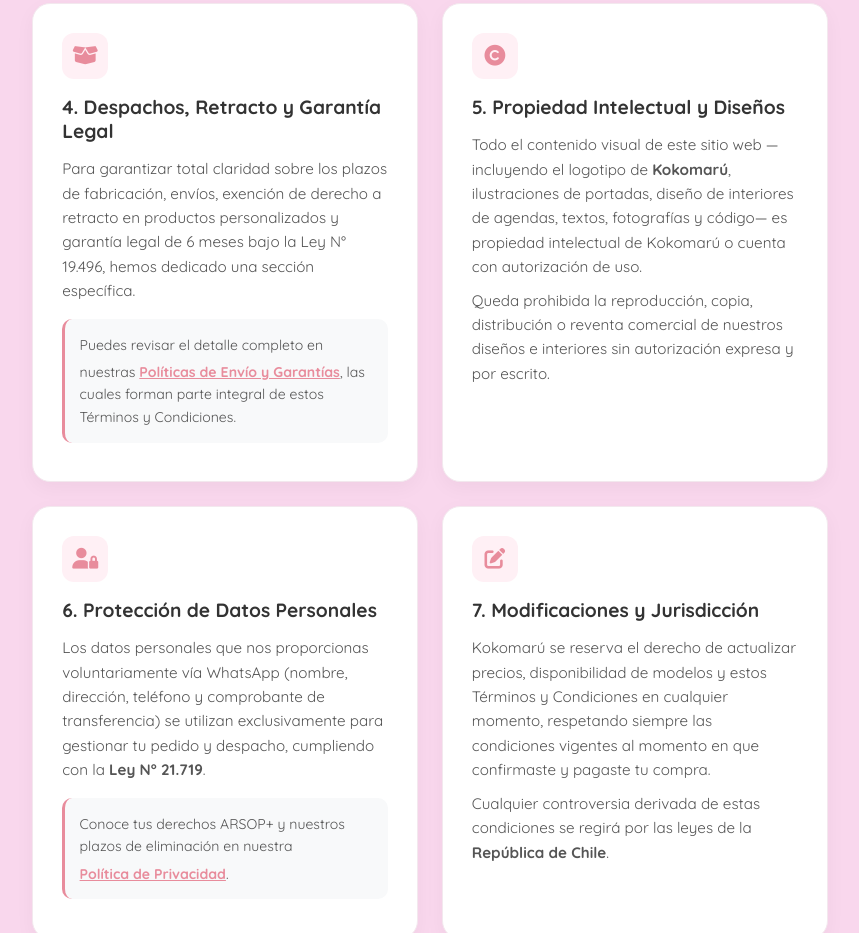
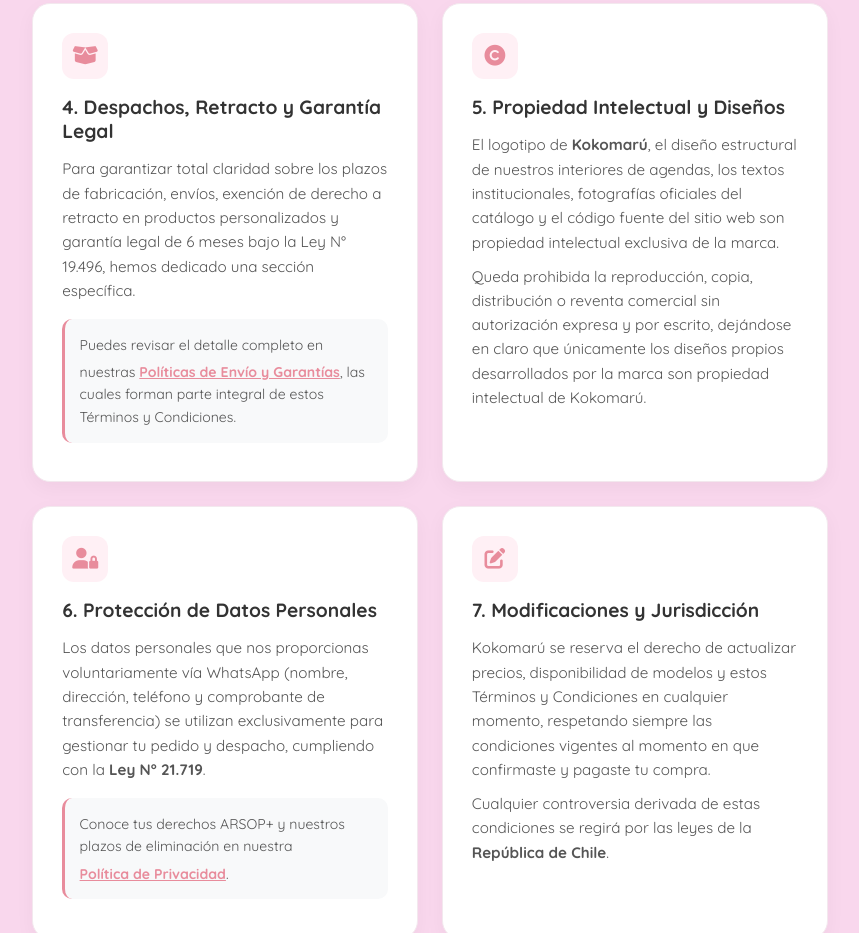
Before and after one commit to mentirasverdaderas/kokomaru, a plain HTML site: page terminos.html in a window 1280 px wide. Shown: the part 1250-2183 px from the top of the page, without its empty margins (210-1069 px from the left). Drawn offline with Linux system fonts and the light colour scheme.

Commit message:
arreglos

```diff
--- a/terminos.html
+++ b/terminos.html
@@ -81,8 +81,8 @@
             <article class="policy-card">
                 <div class="policy-icon"><i class="fa-solid fa-copyright"></i></div>
                 <h2>5. Propiedad Intelectual y Diseños</h2>
-                <p>Todo el contenido visual de este sitio web —incluyendo el logotipo de <strong>Kokomarú</strong>, ilustraciones de portadas, diseño de interiores de agendas, textos, fotografías y código— es propiedad intelectual de Kokomarú o cuenta con autorización de uso.</p>
-                <p>Queda prohibida la reproducción, copia, distribución o reventa comercial de nuestros diseños e interiores sin autorización expresa y por escrito.</p>
+                <p>El logotipo de <strong>Kokomarú</strong>, el diseño estructural de nuestros interiores de agendas, los textos institucionales, fotografías oficiales del catálogo y el código fuente del sitio web son propiedad intelectual exclusiva de la marca.</p>
+                <p>Queda prohibida la reproducción, copia, distribución o reventa comercial sin autorización expresa y por escrito, dejándose en claro que únicamente los diseños propios desarrollados por la marca son propiedad intelectual de Kokomarú.</p>
             </article>
 
             <!-- 6. PROTECCIÓN DE DATOS PERSONALES -->
```
